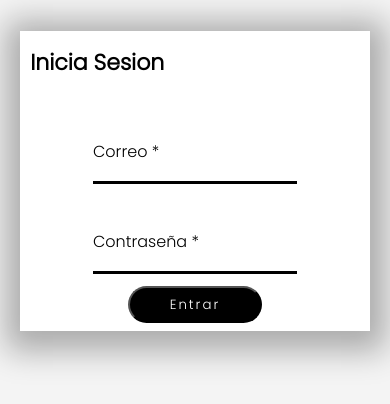
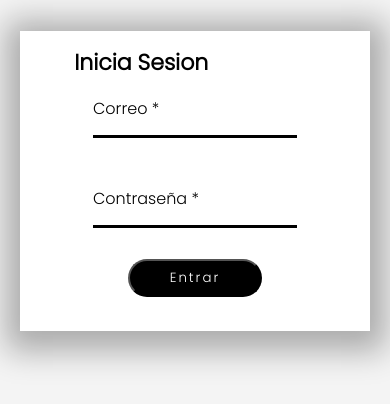
Before and after one commit to Josee-cmd/TO-DO, a website: page View/sign-in.html in a window 390 px wide. Drawn offline with Linux system fonts and the light colour scheme.

Commit message:
Front page sign-in completed

```diff
--- a/Sass/--Sign-in.scss
+++ b/Sass/--Sign-in.scss
@@ -15,7 +15,7 @@ body {
 
             h1{
                 position: relative;
-                padding-left: 1em;
+                padding-left: 5em;
                 font-size: 22px
             }
 
@@ -33,7 +33,7 @@ body {
                         @for $iterador from 1 through 2 {
                             &-label-#{$iterador} {
                                 position: relative;
-                                bottom: 6em;
+                                bottom:5.5em;
                             }
                         }
 
@@ -42,17 +42,17 @@ body {
 
                 .email{
                     position: relative;
-                    margin-bottom: 3.8em
+                    bottom: 3.5em
                 }
                 .pass{
                     position: relative;
-                    bottom: 3.8em
+                    bottom: 3.5em
                 }
             }
 
             &--buttons{
                 position: relative;
-                bottom: 4em
+                bottom: 2.5em
             }
         }
     }
```
Also changed, not shown: Css/--Sign-in.css.
